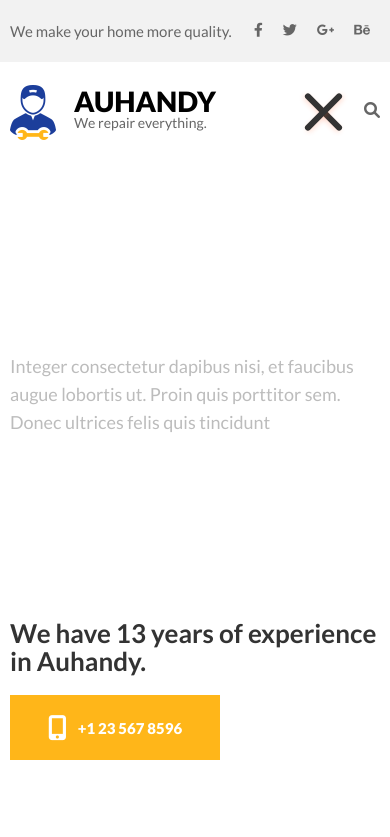
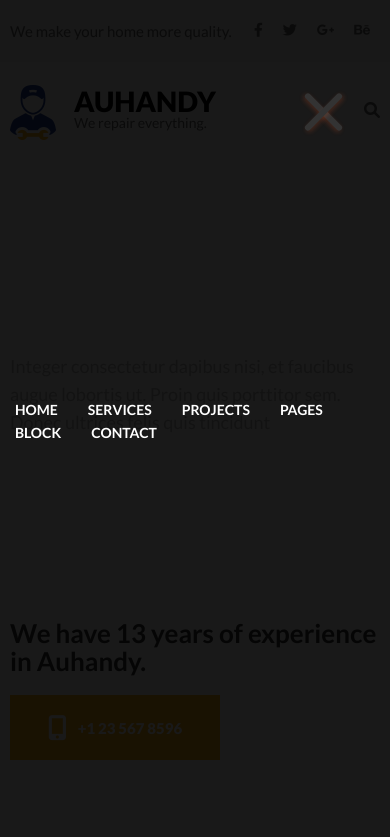
Before and after one commit to DanilaPeace/AuHandy-Site, a plain HTML site: page index.html in a window 390 px wide. Both pictures are taken after a click on the element 324 px from the left and 112 px from the top of the page. Shown: the top 837 px of the page. Drawn offline with Linux system fonts and the light colour scheme.

Commit message:
menu is almost completed

```diff
--- a/index.html
+++ b/index.html
@@ -61,8 +61,11 @@
                     </div>
                 </div>
                 <div class="header__navigation">
-                    <nav class="navigation">
-                        <ul class="nav">
+                     <div class="menu-btn">
+                        <div class="menu-btn__burger"></div>
+                    </div>
+                    <nav class="header__nav">
+                        <ul class="nav__list">
                             <li>
                                 <a href="" class="nav__link">
                                     Home
@@ -95,9 +98,6 @@
                             </li>
                         </ul>
                     </nav>
-                    <div class="menu-btn">
-                        <div class="menu-btn__burger"></div>
-                    </div>
                     <div class="header__search">
                         <i class="fas fa-search"></i>
                     </div>
--- a/styles.css
+++ b/styles.css
@@ -138,6 +138,32 @@ body {
     align-items: center;
 }
 
+.header__nav {
+    transition: 1s ease;
+    width: 100%;
+    height: 100%;
+    display: flex;
+    align-items: center;
+    justify-content: center;
+}
+
+/* WHEN MENU IS OPENED */
+.menu-btn.open+.header__nav {
+    top: 0;
+    left: 0;
+    width: 100%;
+    height: 100%;
+    transition:.5s ease;
+    display: flex;
+    align-items: center;
+    justify-content: center;
+    background-color: rgba(0, 0, 0, 0.9);
+}
+
+.menu-btn.open+.header__nav>.nav__link {
+    font-size: 40px;
+}
+
 .header__text {
     margin-left: 18px;
 }
@@ -150,6 +176,11 @@ body {
 
 .header__subtitle {
     font-size: 14px;
+}
+
+.nav__list {
+    display: flex;
+    flex-wrap: wrap;
 }
 
 .header li {
@@ -703,10 +734,9 @@ body {
 
 @media screen and (max-width: 1240px) {
     /* SERVICES */
-    .services__content .services-item{
+    .services__content .services-item {
         display: none;
     }
-
     .services-item_active {
         display: block !important;
     }
@@ -736,10 +766,14 @@ body {
     .container {
         max-width: 750px;
     }
-
     /* HEADER */
-    .header .nav {
-        display: none;
+    .header__nav {
+        position: absolute;
+        top: -100%;
+        left: 0;
+    }
+    .nav__link {
+        color: #fff !important;
     }
     /* SHOWCASE */
     .showcase, .problems {
@@ -750,9 +784,7 @@ body {
         padding: 30px 0;
     }
     /* SERVICES */
-    .services-item{
-
-    }
+    .services-item {}
     /* PROJECTS */
     .project__item {
         margin: 5px;
@@ -796,18 +828,15 @@ body {
     .projects {
         padding: 30px 0;
     }
-
     /* ACCORDION */
-    .accordion__title{
+    .accordion__title {
         position: relative;
-        padding: 0 0 0 20px ;
+        padding: 0 0 0 20px;
         transition: margin .5s ease;
     }
-
     .col__title {
         margin: 0;
     }
-
     .col__title::before {
         content: "\276F";
         position: absolute;
@@ -816,18 +845,13 @@ body {
         transform: rotate(90deg);
         transition: transform 0.7s ease;
     }
-
     .accordion[data-open="true"] .col__title::before {
         transform: rotate(-90deg);
     }
-
     .accordion[data-open="true"] .accordion__title {
         margin: 0 0 30px 0;
     }
 }
-
-
-
 
 @media screen and (max-width: 546px) {
     /* BUTTONS */
@@ -842,7 +866,6 @@ body {
     .header-body {
         justify-content: space-between;
     }
-
     .header__search {
         margin-left: 0;
     }
@@ -858,15 +881,12 @@ body {
         flex: 0 0 100%;
         display: none;
     }
-
     .project__item_active {
         display: flex;
     }
-
     .services__btn, .projects__btn {
         margin: 30px 0 0 0;
     }
-
     /* INFO */
     .form__row {
         flex-direction: column;
@@ -874,7 +894,6 @@ body {
     .form__row input {
         margin-right: 0 !important;
     }
-
     /* FOOTER */
     .footer {
         padding: 30px 0;
@@ -885,7 +904,6 @@ body {
     .showcase .btn {
         padding: 10px 30px;
     }
-
     .services__arrow {
         display: none;
     }
--- a/utilities.css
+++ b/utilities.css
@@ -133,6 +133,7 @@
     height: 80px;
     cursor: pointer;
     transition: all .5s ease-in-out;
+    z-index: 1000;
 }
 
 .menu-btn__burger {
@@ -203,6 +204,7 @@
 
 @media screen and (max-width: 546px) {
     .navigation {
-        display: none;
+        visibility: hidden;
+        height: 0;
     }
 }
```
